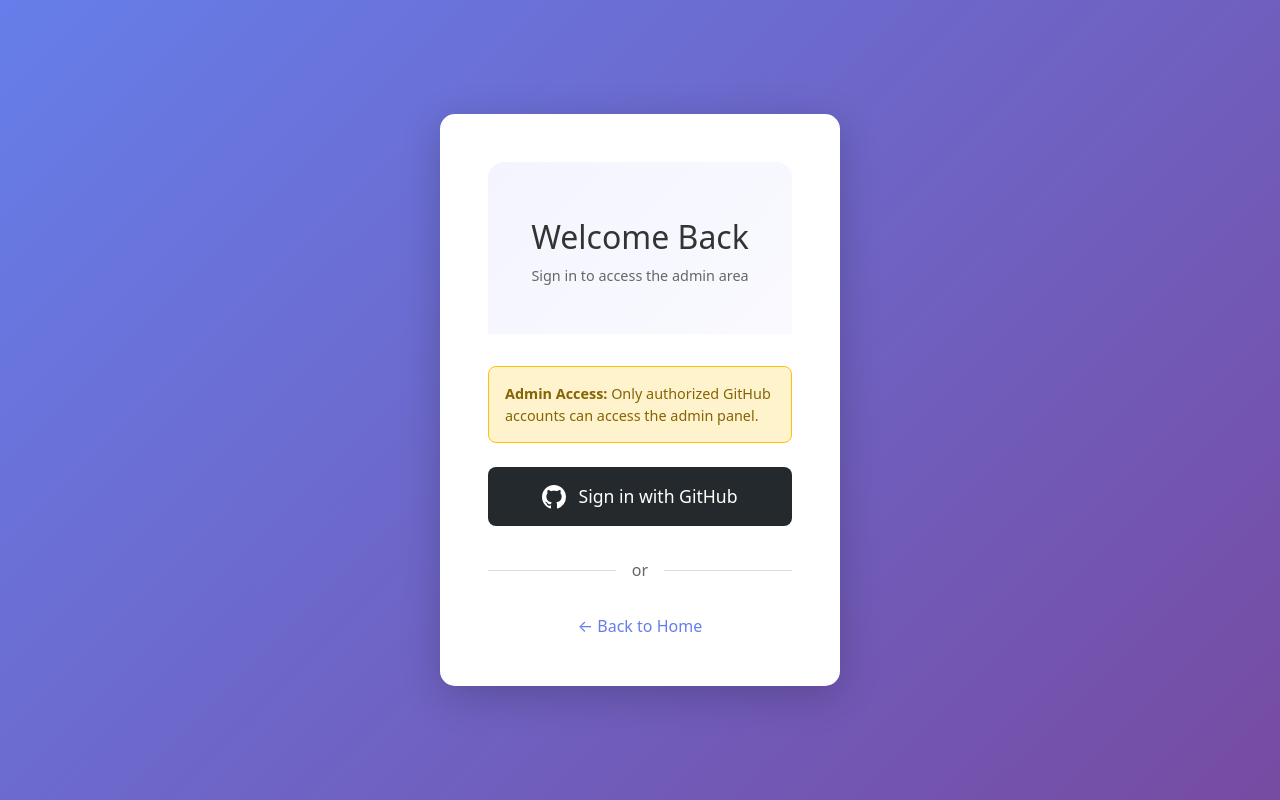
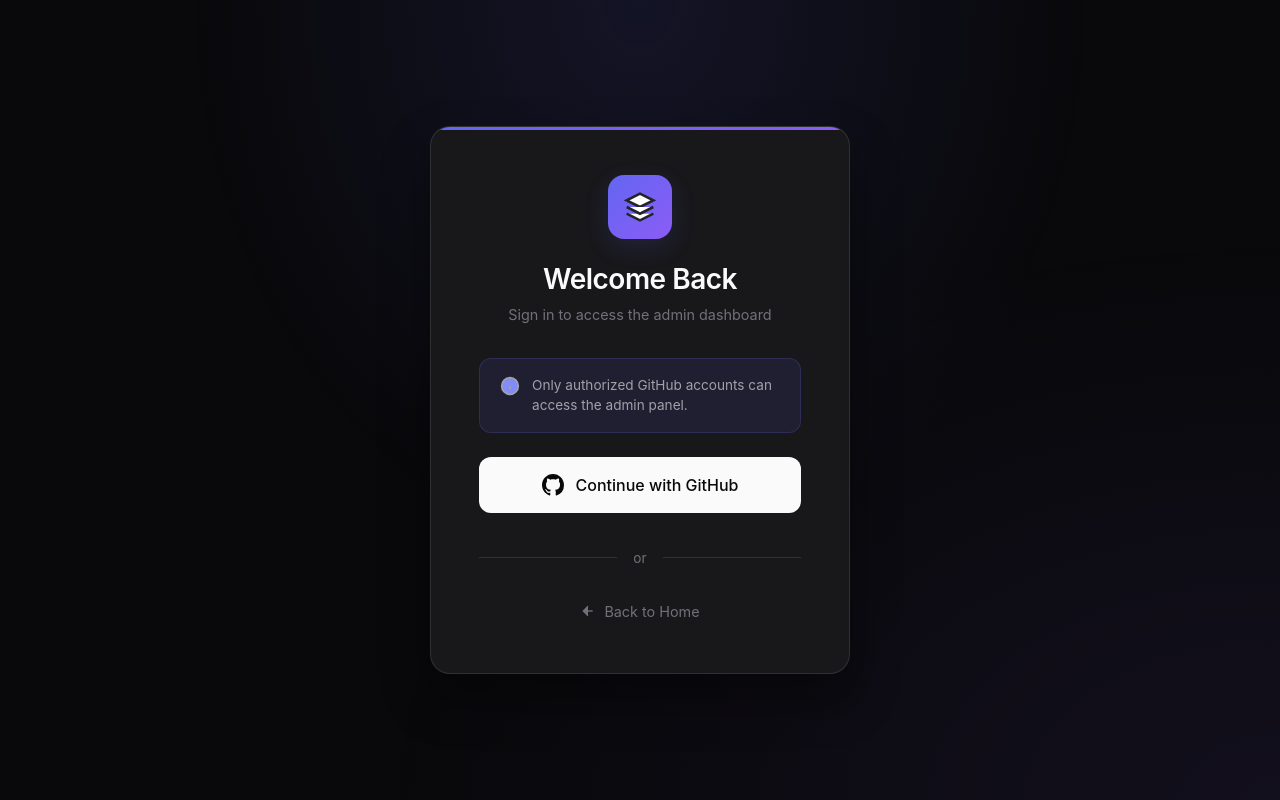
Before and after one commit to RamblingGeekUK/forkedfromltt, a website: page public/login.html in a window 1280 px wide. Drawn offline with Linux system fonts and the light colour scheme.

Commit message:
UI Clean up

```diff
--- a/public/login.html
+++ b/public/login.html
@@ -5,64 +5,166 @@
   <meta name="viewport" content="width=device-width, initial-scale=1.0">
   <title>Login - Forked From LTT</title>
   <link rel="stylesheet" href="css/vendor/bootstrap.min.css">
-  <link rel="stylesheet" href="css/style.css">
   <style>
+    :root {
+      --primary: #6366f1;
+      --primary-light: #818cf8;
+      --bg-base: #09090b;
+      --bg-elevated: #18181b;
+      --bg-surface: #27272a;
+      --text-primary: #fafafa;
+      --text-secondary: #a1a1aa;
+      --text-muted: #71717a;
+      --border: rgba(255,255,255,0.1);
+      --glow: rgba(99, 102, 241, 0.15);
+    }
+
+    *, *::before, *::after {
+      box-sizing: border-box;
+    }
+
+    html {
+      color-scheme: dark;
+    }
+
     body {
-      background: linear-gradient(135deg, #667eea 0%, #764ba2 100%);
+      background: var(--bg-base);
       min-height: 100vh;
       display: flex;
       align-items: center;
       justify-content: center;
+      padding: 1.5rem;
+      font-family: 'Inter', -apple-system, BlinkMacSystemFont, 'Segoe UI', Roboto, sans-serif;
     }
+
+    body::before {
+      content: '';
+      position: fixed;
+      inset: 0;
+      background:
+        radial-gradient(ellipse at top, rgba(99, 102, 241, 0.12) 0%, transparent 50%),
+        radial-gradient(ellipse at bottom right, rgba(139, 92, 246, 0.08) 0%, transparent 50%);
+      pointer-events: none;
+      z-index: -1;
+    }
+
     .login-container {
-      background: white;
-      border-radius: 15px;
-      box-shadow: 0 10px 40px rgba(0, 0, 0, 0.2);
+      background: var(--bg-elevated);
+      border: 1px solid var(--border);
+      border-radius: 20px;
+      box-shadow: 0 24px 48px rgba(0, 0, 0, 0.4);
       padding: 3rem;
-      max-width: 400px;
+      max-width: 420px;
       width: 100%;
+      position: relative;
+      overflow: hidden;
     }
+
+    .login-container::before {
+      content: '';
+      position: absolute;
+      top: 0;
+      left: 0;
+      right: 0;
+      height: 3px;
+      background: linear-gradient(90deg, var(--primary), #8b5cf6);
+    }
+
     .login-header {
       text-align: center;
       margin-bottom: 2rem;
     }
+
+    .login-header .logo {
+      width: 64px;
+      height: 64px;
+      background: linear-gradient(135deg, var(--primary), #8b5cf6);
+      border-radius: 16px;
+      display: flex;
+      align-items: center;
+      justify-content: center;
+      margin: 0 auto 1.5rem;
+      box-shadow: 0 8px 24px var(--glow);
+    }
+
+    .login-header .logo svg {
+      width: 32px;
+      height: 32px;
+      fill: white;
+    }
+
     .login-header h1 {
-      color: #333;
-      font-size: 2rem;
-      margin-bottom: 0.5rem;
+      color: var(--text-primary);
+      font-size: 1.75rem;
+      font-weight: 600;
+      margin: 0 0 0.5rem 0;
+      letter-spacing: -0.5px;
     }
+
     .login-header p {
-      color: #666;
+      color: var(--text-muted);
       font-size: 0.9rem;
+      margin: 0;
     }
+
+    .admin-notice {
+      background: rgba(99, 102, 241, 0.1);
+      border: 1px solid rgba(99, 102, 241, 0.2);
+      border-radius: 12px;
+      padding: 1rem 1.25rem;
+      margin-bottom: 1.5rem;
+      font-size: 0.85rem;
+      color: var(--text-secondary);
+      display: flex;
+      align-items: flex-start;
+      gap: 0.75rem;
+    }
+
+    .admin-notice svg {
+      width: 20px;
+      height: 20px;
+      fill: var(--primary-light);
+      flex-shrink: 0;
+      margin-top: 1px;
+    }
+
     .github-btn {
-      background-color: #24292e;
-      color: white;
+      background: var(--text-primary);
+      color: var(--bg-base);
       border: none;
-      padding: 1rem;
-      border-radius: 8px;
-      font-size: 1.1rem;
+      padding: 1rem 1.5rem;
+      border-radius: 12px;
+      font-size: 1rem;
+      font-weight: 500;
       width: 100%;
       cursor: pointer;
-      transition: background-color 0.3s;
+      transition: all 0.2s ease;
       display: flex;
       align-items: center;
       justify-content: center;
       gap: 0.75rem;
+      text-decoration: none;
     }
+
     .github-btn:hover {
-      background-color: #2f363d;
+      background: var(--text-secondary);
+      color: var(--bg-base);
+      transform: translateY(-2px);
+      box-shadow: 0 8px 24px rgba(255, 255, 255, 0.1);
     }
+
     .github-btn svg {
-      width: 24px;
-      height: 24px;
+      width: 22px;
+      height: 22px;
       fill: currentColor;
     }
+
     .divider {
       text-align: center;
       margin: 2rem 0;
       position: relative;
     }
+
     .divider::before {
       content: '';
       position: absolute;
@@ -70,52 +172,70 @@
       left: 0;
       right: 0;
       height: 1px;
-      background: #ddd;
+      background: var(--border);
     }
+
     .divider span {
-      background: white;
+      background: var(--bg-elevated);
       padding: 0 1rem;
       position: relative;
-      color: #666;
+      color: var(--text-muted);
+      font-size: 0.85rem;
     }
+
     .back-home {
       text-align: center;
-      margin-top: 1.5rem;
     }
+
     .back-home a {
-      color: #667eea;
+      color: var(--text-muted);
       text-decoration: none;
+      font-size: 0.9rem;
+      transition: color 0.2s;
+      display: inline-flex;
+      align-items: center;
+      gap: 0.5rem;
     }
+
     .back-home a:hover {
-      text-decoration: underline;
+      color: var(--primary-light);
     }
-    .admin-notice {
-      background-color: #fff3cd;
-      border: 1px solid #ffc107;
-      border-radius: 8px;
-      padding: 1rem;
-      margin-bottom: 1.5rem;
-      font-size: 0.9rem;
-      color: #856404;
+
+    .back-home a svg {
+      width: 16px;
+      height: 16px;
+      fill: currentColor;
     }
   </style>
 </head>
 <body>
   <div class="login-container">
     <div class="login-header">
+      <div class="logo">
+        <svg viewBox="0 0 24 24" fill="none" stroke="currentColor" stroke-width="2">
+          <path d="M12 2L2 7l10 5 10-5-10-5z"/>
+          <path d="M2 17l10 5 10-5"/>
+          <path d="M2 12l10 5 10-5"/>
+        </svg>
+      </div>
       <h1>Welcome Back</h1>
-      <p>Sign in to access the admin area</p>
+      <p>Sign in to access the admin dashboard</p>
     </div>
 
     <div class="admin-notice">
-      <strong>Admin Access:</strong> Only authorized GitHub accounts can access the admin panel.
+      <svg viewBox="0 0 24 24" fill="none" stroke="currentColor" stroke-width="2">
+        <circle cx="12" cy="12" r="10"/>
+        <line x1="12" y1="16" x2="12" y2="12"/>
+        <line x1="12" y1="8" x2="12.01" y2="8"/>
+      </svg>
+      <span>Only authorized GitHub accounts can access the admin panel.</span>
     </div>
 
-    <a href="/auth/github" class="github-btn" style="text-decoration: none;">
+    <a href="/auth/github" class="github-btn">
       <svg viewBox="0 0 16 16" xmlns="http://www.w3.org/2000/svg">
         <path d="M8 0C3.58 0 0 3.58 0 8c0 3.54 2.29 6.53 5.47 7.59.4.07.55-.17.55-.38 0-.19-.01-.82-.01-1.49-2.01.37-2.53-.49-2.69-.94-.09-.23-.48-.94-.82-1.13-.28-.15-.68-.52-.01-.53.63-.01 1.08.58 1.23.82.72 1.21 1.87.87 2.33.66.07-.52.28-.87.51-1.07-1.78-.2-3.64-.89-3.64-3.95 0-.87.31-1.59.82-2.15-.08-.2-.36-1.02.08-2.12 0 0 .67-.21 2.2.82.64-.18 1.32-.27 2-.27.68 0 1.36.09 2 .27 1.53-1.04 2.2-.82 2.2-.82.44 1.1.16 1.92.08 2.12.51.56.82 1.27.82 2.15 0 3.07-1.87 3.75-3.65 3.95.29.25.54.73.54 1.48 0 1.07-.01 1.93-.01 2.2 0 .21.15.46.55.38A8.013 8.013 0 0016 8c0-4.42-3.58-8-8-8z"/>
       </svg>
-      <span>Sign in with GitHub</span>
+      <span>Continue with GitHub</span>
     </a>
 
     <div class="divider">
@@ -123,7 +243,13 @@
     </div>
 
     <div class="back-home">
-      <a href="/">← Back to Home</a>
+      <a href="/">
+        <svg viewBox="0 0 24 24" fill="none" stroke="currentColor" stroke-width="2">
+          <line x1="19" y1="12" x2="5" y2="12"/>
+          <polyline points="12 19 5 12 12 5"/>
+        </svg>
+        Back to Home
+      </a>
     </div>
   </div>
 
```
Also changed, not shown: public/admin.html (+14 -0 lines).
